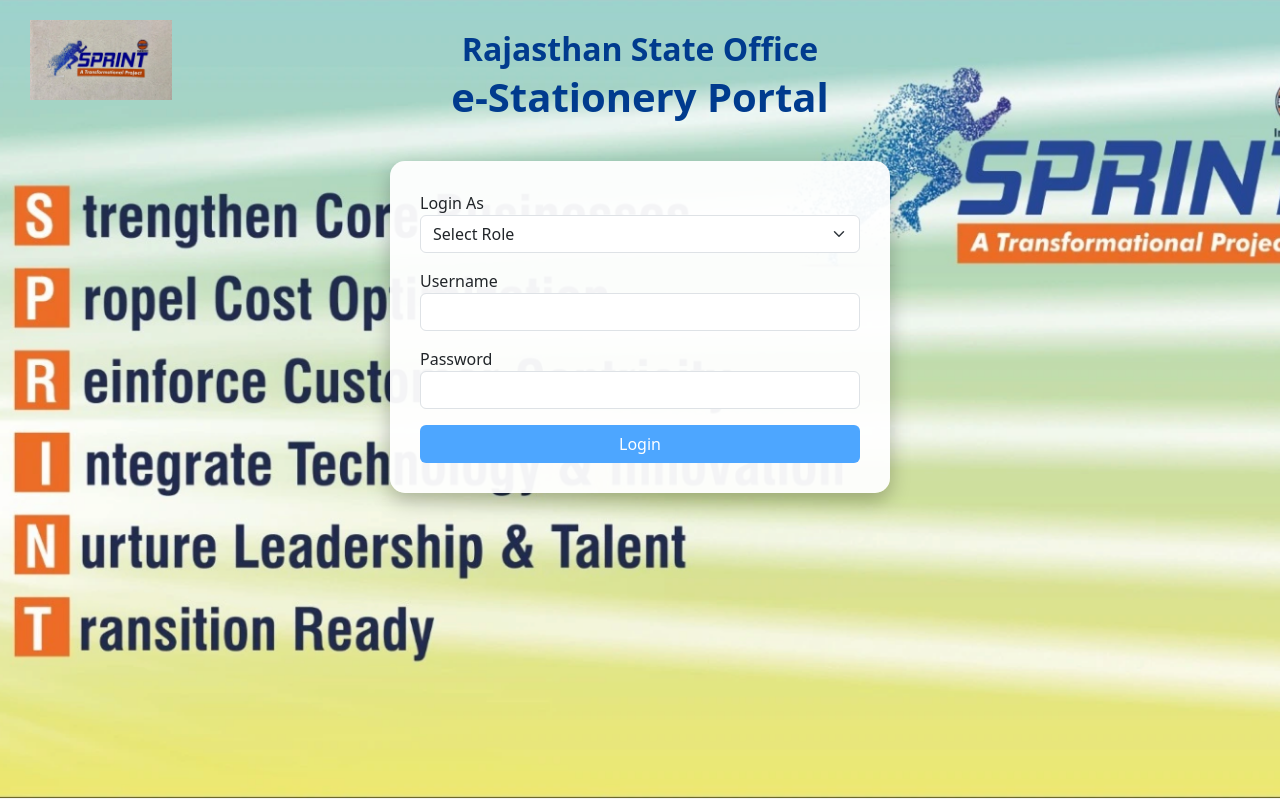
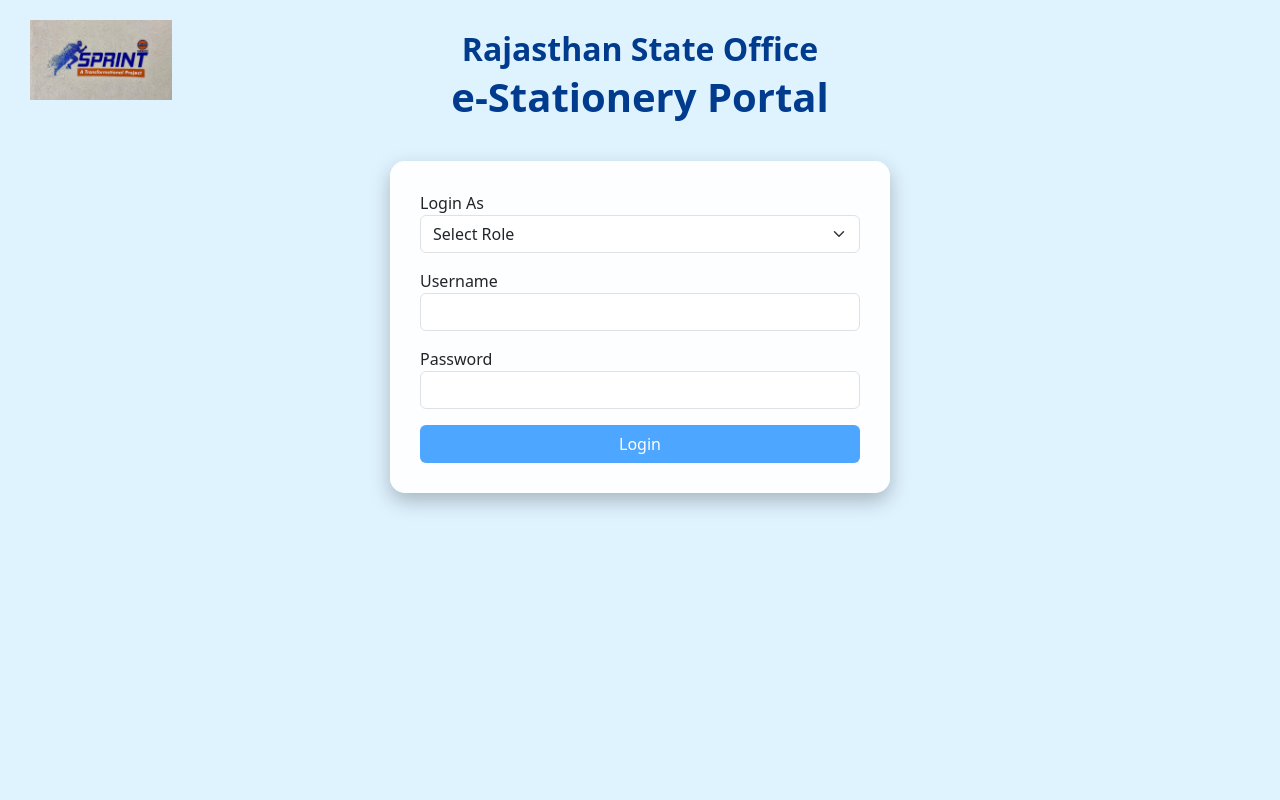
Before and after one commit to girjeshmeena61-lang/stationery-portal, a Django app: page /accounts/login/ in a window 1280 px wide. Run offline with Django 5.2, Linux system fonts and the light colour scheme.

Commit message:
Added IOC logo and background

```diff
--- a/stationery/templates/registration/login.html
+++ b/stationery/templates/registration/login.html
@@ -10,7 +10,7 @@
     <style>
 
         body{
-            background-image: url("{% static 'images/sprint_bg.png' %}");
+           background-color: #dff3ff;
             background-size: cover;
             background-position: center;
             background-repeat: no-repeat;
```
